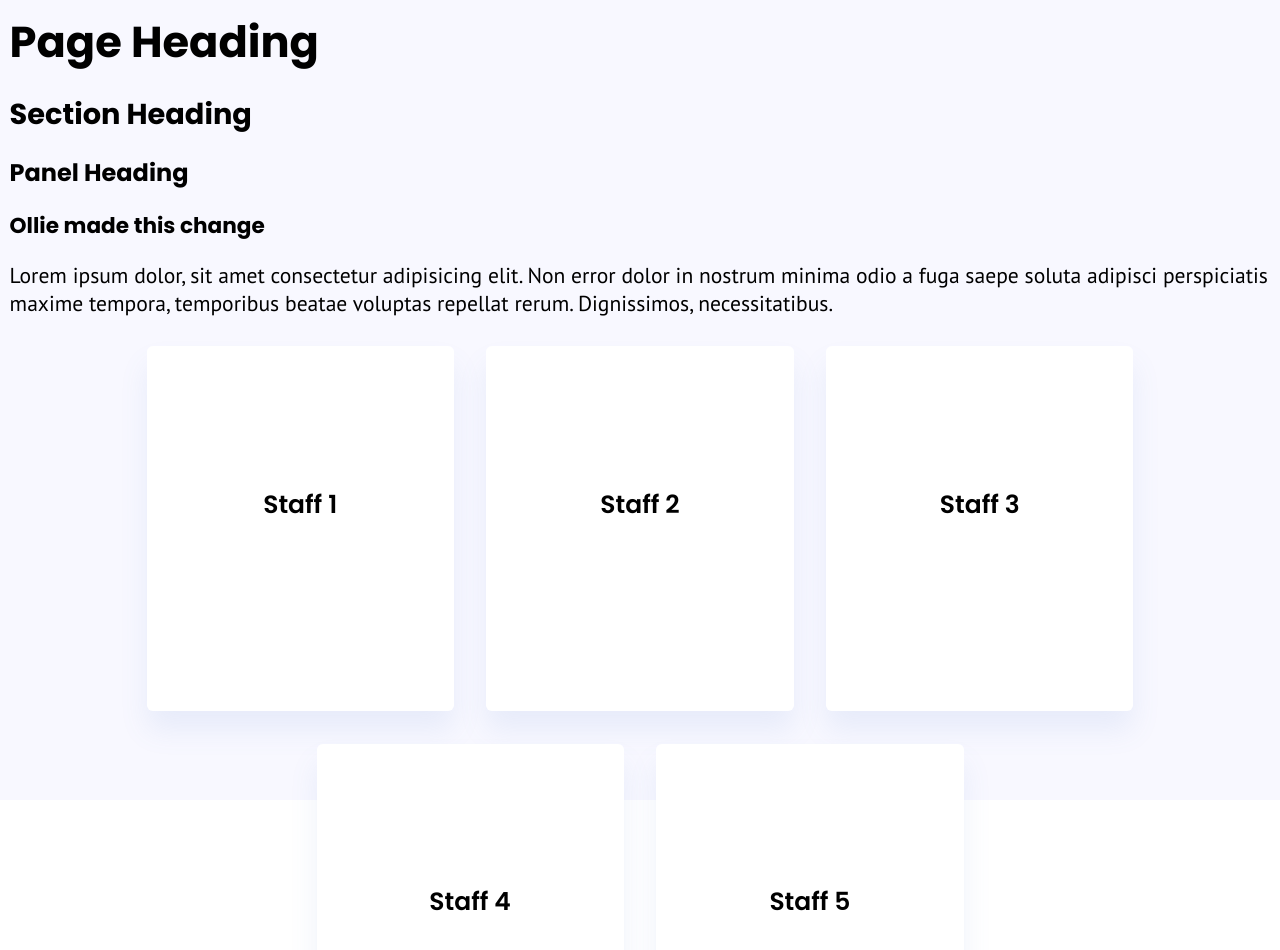
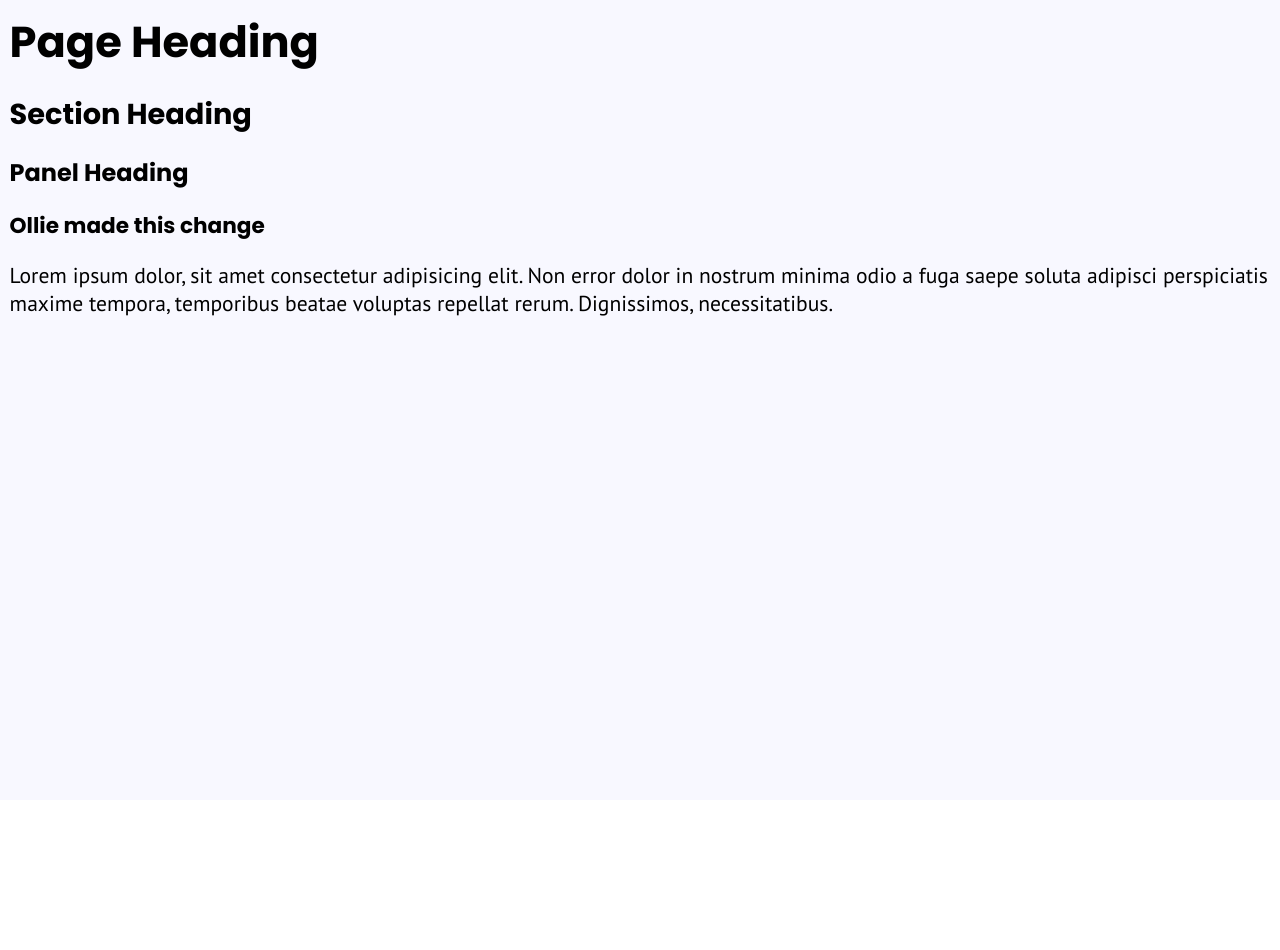
Before and after one commit to nology-tech/verde-client-project, a React (Vite) app: page / in a window 1280 px wide. Shown: the top 950 px of the page. After the commit the page ends 800 px from the top, so only its background shows below. Built offline with nearby package versions, Linux system fonts and the light colour scheme.

Commit message:
Updated styles and refactrored code.

```diff
--- a/src/components/StaffNav/StaffNavCard/StaffNavCard.scss
+++ b/src/components/StaffNav/StaffNavCard/StaffNavCard.scss
@@ -1,5 +1,5 @@
-@use '../../../styles/variables' as *;
-@use '../../../styles/typography' as *;
+@use "../../../styles/variables" as *;
+@use "../../../styles/typography" as *;
 
 .staffnavcard {
   display: flex;
@@ -43,6 +43,5 @@
     &__arrow {
       display: none;
     }
-
   }
 }
--- a/src/components/StaffNav/StaffNavCard/StaffNavCard.tsx
+++ b/src/components/StaffNav/StaffNavCard/StaffNavCard.tsx
@@ -1,5 +1,5 @@
 import "./StaffNavCard.scss";
-import Arrow from "../../../assets/images/settings-icon.png";/*path to image needs to be updated. */
+import Arrow from "../../../assets/images/arrow-icon.svg";
 
 type StaffNavCardProps = {
   label: string;
--- a/src/components/StaffNav/StaffNavList/StaffNavList.scss
+++ b/src/components/StaffNav/StaffNavList/StaffNavList.scss
@@ -1,5 +1,5 @@
-@use '../../../styles/variables' as *;
-@use '../../../styles/typography' as *;
+@use "../../../styles/variables" as *;
+@use "../../../styles/typography" as *;
 
 .staffnavlist {
   display: flex;
@@ -8,7 +8,6 @@
   gap: 1rem;
   text-decoration: none;
 
-
   &__link {
     text-decoration: none;
   }
@@ -16,13 +15,6 @@
 
 @media screen and (min-width: $tablet-breakpoint) {
   .staffnavlist {
-        flex-wrap: wrap;
-        flex-direction: row;
-        justify-content: center;
-        gap: 1.7rem;
-
-        &__link {
-            cursor: default;
+    display: none;
   }
 }
-}
--- a/src/components/StaffNav/StaffNavList/StaffNavList.tsx
+++ b/src/components/StaffNav/StaffNavList/StaffNavList.tsx
@@ -1,7 +1,7 @@
 import { Link } from "react-router-dom";
 import { Staff } from "../data";
 import StaffNavCard from "../StaffNavCard/StaffNavCard";
-import "./StaffNavList.scss"
+import "./StaffNavList.scss";
 
 type StaffNavListProps = {
   staff: Staff[];
@@ -14,7 +14,7 @@ const StaffNavList = ({ staff }: StaffNavListProps) => {
         <Link className="staffnavlist__link" to="/" key={employee.id}>
           <StaffNavCard label={employee.name} />
         </Link>
-      ))}{" "}
+      ))}
       {/* this is to be updatedd with name and surname? */}
     </div>
   );
--- a/src/pages/Home/Home.tsx
+++ b/src/pages/Home/Home.tsx
@@ -1,7 +1,4 @@
-import Header from "../../components/Header/Header";
 import Layout from "../../components/Layout/Layout";
-import StaffNavList from "../../components/StaffNav/StaffNavList/StaffNavList";
-import { StaffList } from "../../components/StaffNav/data";
 
 const Home = () => {
   return (
@@ -16,9 +13,6 @@ const Home = () => {
         maxime tempora, temporibus beatae voluptas repellat rerum. Dignissimos,
         necessitatibus.
       </p>
-
-      <StaffNavList staff={StaffList} />
-
     </Layout>
   );
 };
```
Also changed, not shown: src/assets/images/arrow-icon.svg (added). Lines whose indentation alone changed are shown as unchanged.
